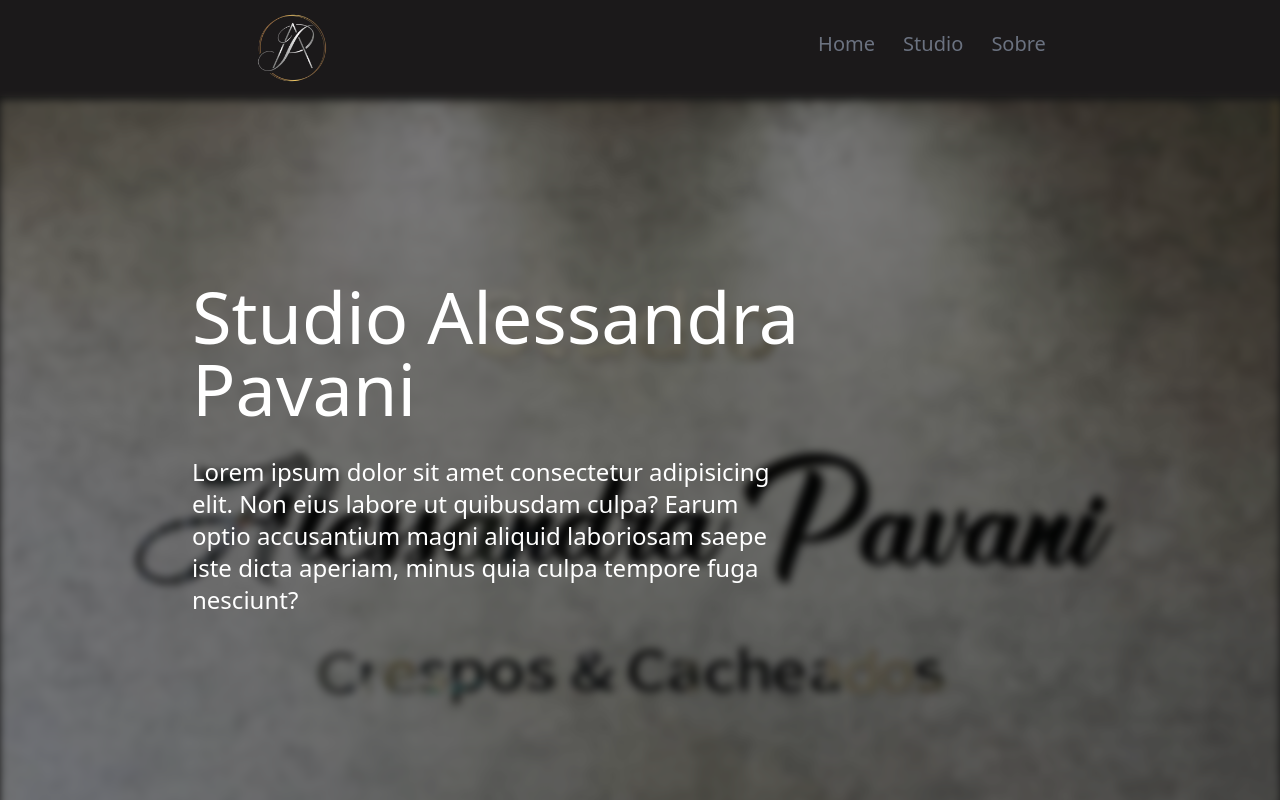
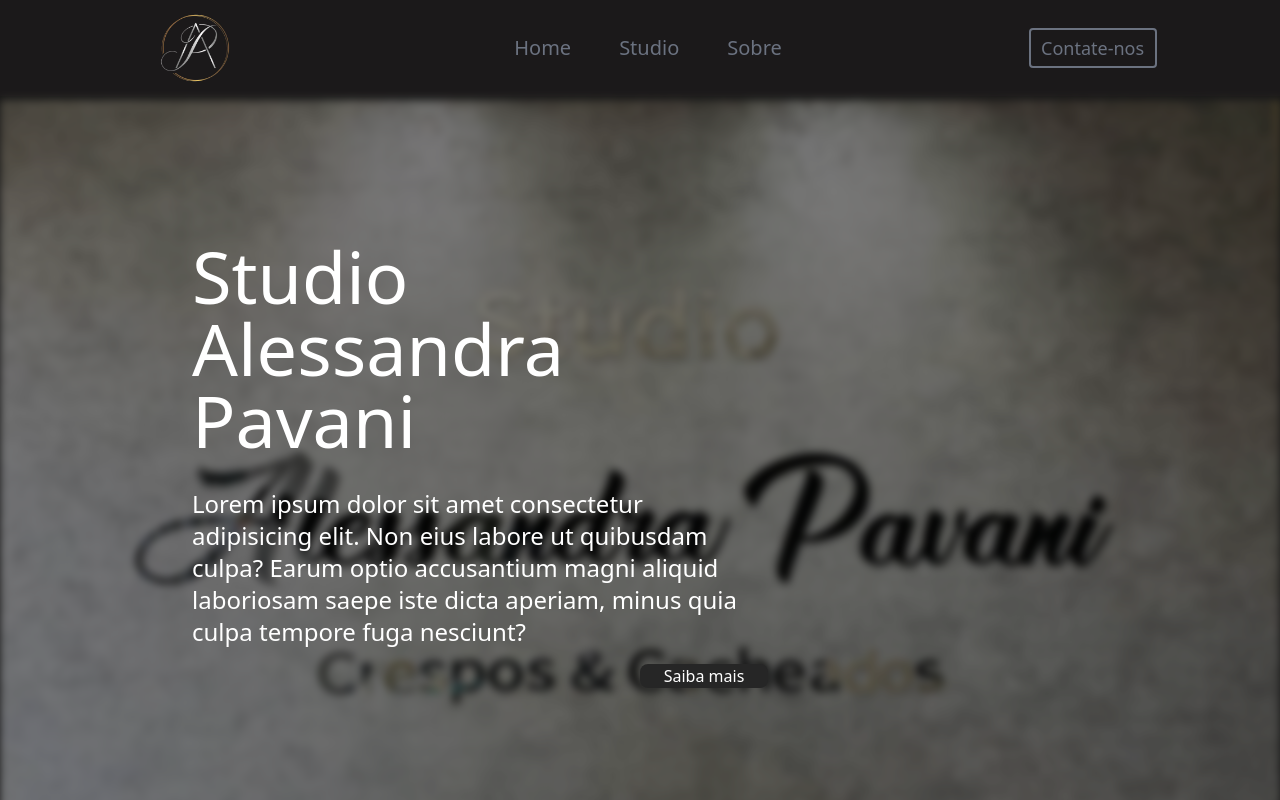
Before and after one commit to PavaniTiago/alessadraPavani, a React (Vite) app: page / in a window 1280 px wide. Built offline with nearby package versions, Linux system fonts and the light colour scheme.

Commit message:
add buttons

```diff
--- a/src/App.jsx
+++ b/src/App.jsx
@@ -6,7 +6,7 @@ import { Header } from './components/Header'
 function App() {
   return (
     <BrowserRouter>
-      <div className='w-screen h-screen bg-[#1B191A] overflow-x-hidden'>
+      <div className='w-screen h-screen bg-[#1B191A] overflow-x-hidden scroll-smooth overflow-hidden'>
         <Nav />
         <Header />
       </div>
--- a/src/components/Header.jsx
+++ b/src/components/Header.jsx
@@ -1,17 +1,19 @@
 import React from 'react'
+
+import { Link } from 'react-router-dom'
 
 export const Header = () => {
   return (
     <header className='flex w-full h-full bg-neutral-900 relative'>
-            <img className='w-full brightness-50 blur-sm mt-1' src="/src/assets/bgImg.jpg" />
-            <div className='text-white absolute flex flex-col items-center h-[24rem] w-[38rem] justify-center ml-48 mt-[10rem]'>
+            <img className='w-full brightness-50 blur-sm mt-1 ' src="/src/assets/bgImg.jpg" />
+            <div className='text-white absolute flex flex-col items-center h-[26rem] w-[36rem] justify-center ml-48 mt-[10rem]'>
               <h2 className='text-7xl mb-8'>Studio Alessandra Pavani</h2>
               <p className='text-2xl'>Lorem ipsum dolor sit amet consectetur adipisicing elit. Non eius labore ut
               quibusdam culpa? Earum optio accusantium magni aliquid
               laboriosam saepe iste dicta aperiam, minus quia culpa tempore fuga nesciunt?
               </p>
+              <Link className='text-white mt-4 flex self-end bg-neutral-800 w-32 h-12 items-center justify-center rounded-lg transition ease-in-out hover:-translate-y-1 hover:scale-x-105 duration-200 hover:bg-zinc-900'>Saiba mais</Link>
             </div>
-
     </header>
   )
 }
--- a/src/components/Nav.jsx
+++ b/src/components/Nav.jsx
@@ -3,9 +3,9 @@ import { Link } from 'react-router-dom'
 
 export const Nav = () => {
   return (
-    <nav className='flex flex-row w-full h-24 bg-[#1B191A] items-center pb-2 justify-around overflow-hidden'>
+    <nav className='flex flex-row w-full h-24 bg-[#1B191A] items-center pb-2 justify-around overflow-hidden '>
             <img className='w-[9rem] mt-2' src="/src/assets/logo.jpg" alt="" />
-        <div className='flex flex-row justify-around w-64 '>
+          <div className='flex gap-12 pt-2'>
             <Link
             className='text-gray-500 text-xl hover:text-gray-200 transition-colors'
             >Home
@@ -20,7 +20,9 @@ export const Nav = () => {
             className='text-gray-500 text-xl hover:text-gray-200 transition-colors'
             >Sobre
             </Link>
-        </div>
+          </div>
+            <button className='w-32 h-10 mt-2 rounded text-lg text-gray-500 border-solid border-2 border-gray-500
+            hover:text-gray-200 hover:border-gray-200 transition ease-in-out hover:scale-y-105 hover:scale-x-105 duration-200 '>Contate-nos</button>
     </nav>
   )
 }
```
